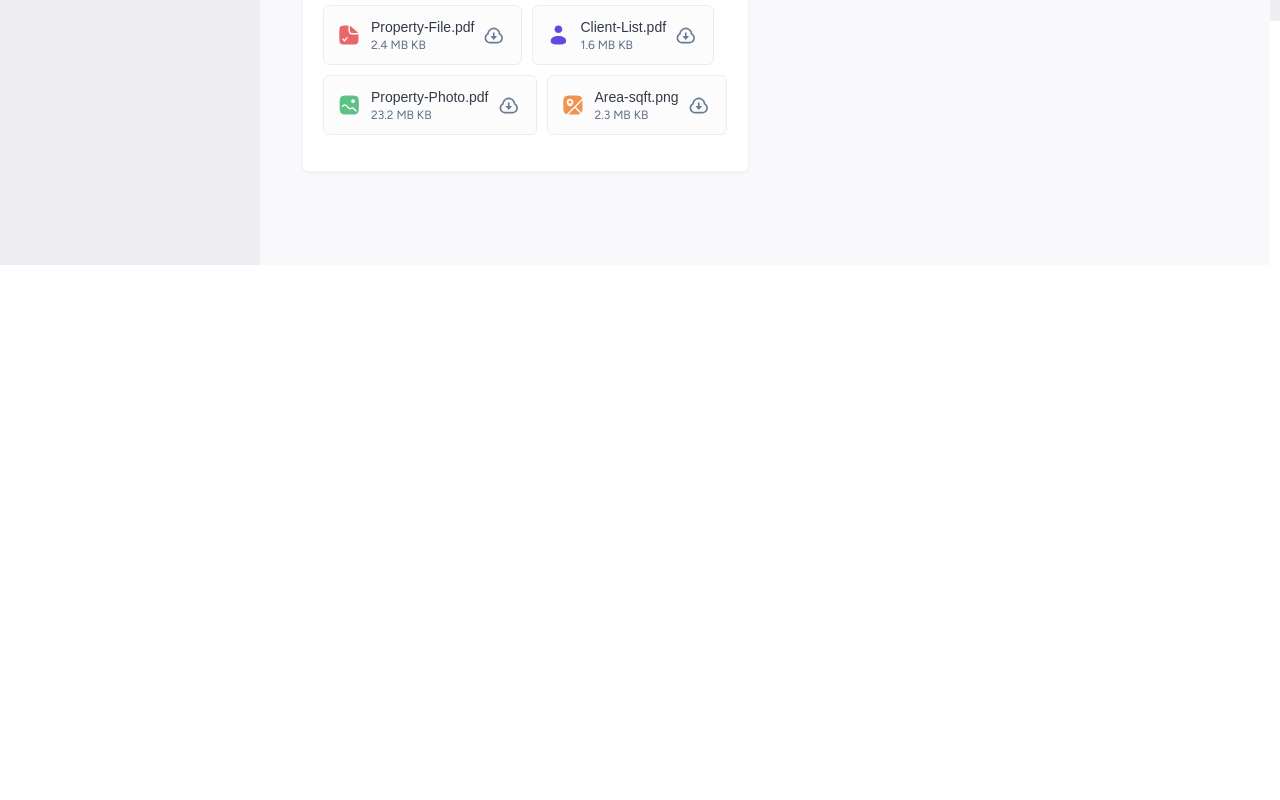
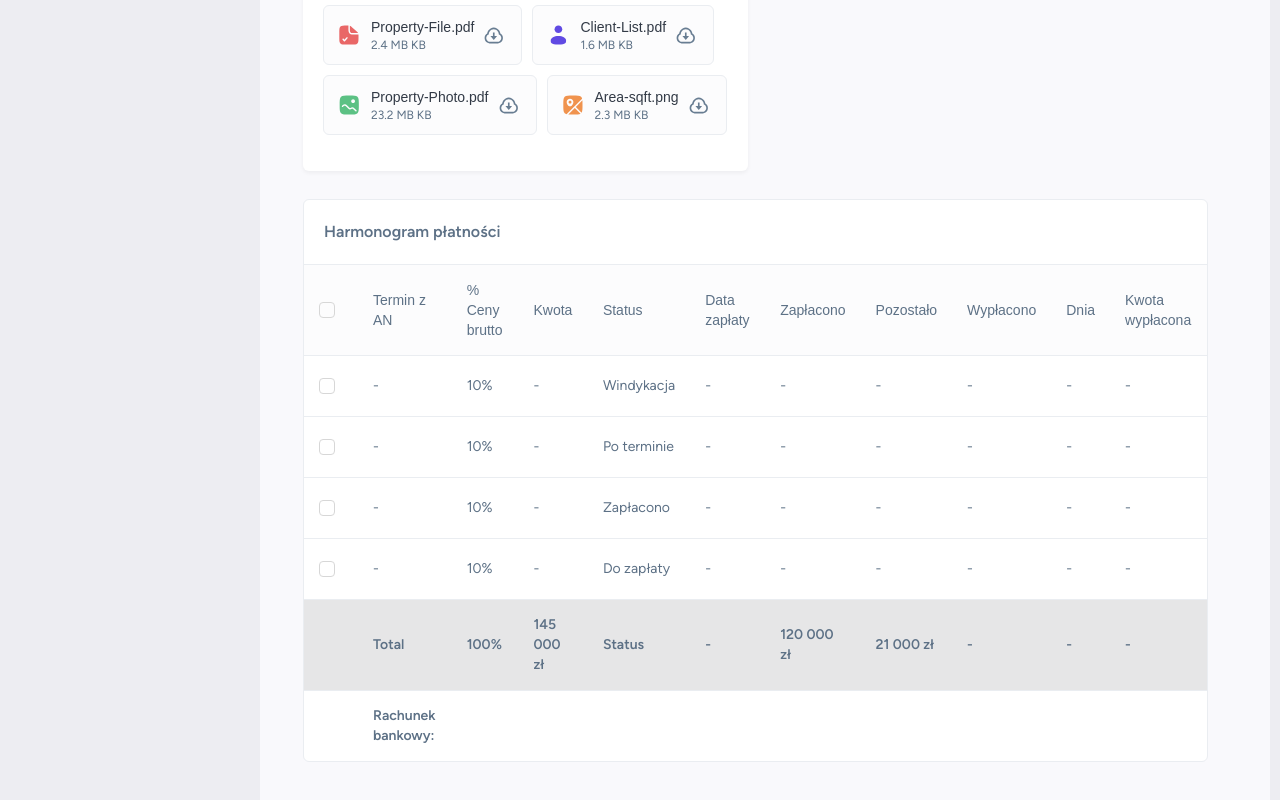
Before and after one commit to nazar-koltsun/sovo, a React (Create React App) app: page /payments in a window 1280 px wide. Shown: the part 779-1579 px from the top of the page. Before the commit the page ends 1044 px from the top, so only its background shows below. Built offline with nearby package versions, Linux system fonts and the light colour scheme; the HTML template or start-up script is replaced by a standard one; a web font is replaced by a local one.

Commit message:
Added 'Table' component

```diff
--- /dev/null
+++ b/src/components/Table.jsx
@@ -0,0 +1,83 @@
+const TableCheckBox = ({ onChange }) => {
+  return (
+    <input
+      className="flex items-center justify-center appearance-none w-4 h-4 border border-[#D7D7D7] rounded-[4px]  checked:before:content-['✅'] checked:before:w-4 checked:before:h-4"
+      type="checkbox"
+      onChange={onChange}
+    />
+  );
+};
+
+const Table = ({
+  topContent,
+  data,
+  summary,
+  bill,
+  editable = false,
+  className,
+}) => {
+  const basicTdClasses = 'py-[15px] px-[15px] text-left';
+  return (
+    <div
+      className={`${className} bg-white rounded-[6px] border border-[var(--bright-gray)] text-[var(--electric-blue)] overflow-x-auto`}
+    >
+      <div className="py-[20px] px-[20px] border-b border-[var(--bright-gray)]">
+        {topContent}
+      </div>
+      <table className="table-auto w-full">
+        <thead>
+          <tr className="bg-[var(--lotion)] border-b border-[var(--bright-gray)]">
+            {editable && (
+              <th className={`${basicTdClasses} w-[54px]`}>
+                <div className="flex items-center">
+                  <TableCheckBox onChange={() => {}} />
+                </div>
+              </th>
+            )}
+            {Object.keys(data[0]).map((key, index) => (
+              <th key={index} className={`${basicTdClasses} font-medium`}>
+                {key}
+              </th>
+            ))}
+          </tr>
+        </thead>
+        <tbody>
+          {data.map((row, rowIndex) => (
+            <tr key={rowIndex} className="border-b border-[var(--bright-gray)]">
+              {editable && (
+                <td className="text-left py-[22px] px-[15px] w-[54px]">
+                  <div className="flex items-center">
+                    <TableCheckBox onChange={() => {}} />
+                  </div>
+                </td>
+              )}
+              {Object.keys(row).map((key, index) => (
+                <td key={index} className={`${basicTdClasses}`}>
+                  {row[key]}
+                </td>
+              ))}
+            </tr>
+          ))}
+          <tr className="bg-[#E6E6E7] border-b border-[var(--bright-gray)]">
+            {editable && <td className="w-[54px]"></td>}
+            {Object.keys(data[0]).map((key, index) => (
+              <td key={index} className={`${basicTdClasses} font-semibold`}>
+                {summary[key]}
+              </td>
+            ))}
+          </tr>
+          <tr>
+            {editable && <td className="w-[54px]"></td>}
+            {Object.keys(data[0]).map((key, index) => (
+              <td key={index} className={`${basicTdClasses} font-semibold`}>
+                {bill[key]}
+              </td>
+            ))}
+          </tr>
+        </tbody>
+      </table>
+    </div>
+  );
+};
+
+export default Table;
--- a/src/index.css
+++ b/src/index.css
@@ -11,6 +11,10 @@
   --maroon: #780000;
   --bright-gray: #EAEDF1;
   --lotion: #FCFCFD;
+}
+
+body {
+  height: 100vh;
 }
 
 @font-face {
--- a/src/pages/Payments.jsx
+++ b/src/pages/Payments.jsx
@@ -8,6 +8,7 @@ import BlockTitle from '../components/BlockTitle';
 import DetailsList from '../components/DetailsList';
 import ClientFilesList from '../components/ClientFilesList';
 import Vindication from '../components/Vindication';
+import Table from '../components/Table';
 
 const CUSTOMER_DETAILS = [
   {
@@ -95,7 +96,6 @@ const CLIENT_FILES = [
     name: 'Area-sqft.png',
     size: '2.3 MB',
   },
-
 ];
 
 const VINDICATIONS_LIST = [
@@ -106,8 +106,8 @@ const VINDICATIONS_LIST = [
     status: {
       type: 'success',
       title: 'Wysłano',
-      date: '11/10/24'
-    }
+      date: '11/10/24',
+    },
   },
   {
     title: 'Przypomnienie o płatności',
@@ -116,8 +116,8 @@ const VINDICATIONS_LIST = [
     status: {
       type: 'pending',
       title: 'Wysyłka',
-      date: '24/10/24'
-    }
+      date: '24/10/24',
+    },
   },
   {
     title: 'Przypomnienie o płatności',
@@ -126,10 +126,75 @@ const VINDICATIONS_LIST = [
     status: {
       type: 'failed',
       title: 'Wysyłka nieudana',
-      date: '25/10/24'
-    }
+      date: '25/10/24',
+    },
   },
 ];
+
+const TABLE_DATA = [
+  {
+    'Termin z AN': '-',
+    '% Ceny brutto': '10%',
+    Kwota: '-',
+    Status: 'Windykacja',
+    'Data zapłaty': '-',
+    Zapłacono: '-',
+    Pozostało: '-',
+    Wypłacono: '-',
+    Dnia: '-',
+    'Kwota wypłacona': '-',
+  },
+  {
+    'Termin z AN': '-',
+    '% Ceny brutto': '10%',
+    Kwota: '-',
+    Status: 'Po terminie',
+    'Data zapłaty': '-',
+    Zapłacono: '-',
+    Pozostało: '-',
+    Wypłacono: '-',
+    Dnia: '-',
+    'Kwota wypłacona': '-',
+  },
+  {
+    'Termin z AN': '-',
+    '% Ceny brutto': '10%',
+    Kwota: '-',
+    Status: 'Zapłacono',
+    'Data zapłaty': '-',
+    Zapłacono: '-',
+    Pozostało: '-',
+    Wypłacono: '-',
+    Dnia: '-',
+    'Kwota wypłacona': '-',
+  },
+  {
+    'Termin z AN': '-',
+    '% Ceny brutto': '10%',
+    Kwota: '-',
+    Status: 'Do zapłaty',
+    'Data zapłaty': '-',
+    Zapłacono: '-',
+    Pozostało: '-',
+    Wypłacono: '-',
+    Dnia: '-',
+    'Kwota wypłacona': '-',
+  },
+];
+
+const TABLE_SUMMARY = {
+  'Termin z AN': 'Total',
+  '% Ceny brutto': '100%',
+  Kwota: '145 000 zł',
+  Status: 'Status',
+  'Data zapłaty': '-',
+  Zapłacono: '120 000 zł',
+  Pozostało: '21 000 zł',
+  Wypłacono: '-',
+  Dnia: '-',
+  'Kwota wypłacona': '-',
+};
+const TABLE_BILL = { 'Termin z AN': 'Rachunek bankowy:', age: '-' };
 
 const Payments = () => {
   return (
@@ -174,6 +239,15 @@ const Payments = () => {
 
         <Vindication items={VINDICATIONS_LIST} />
       </div>
+
+      <Table
+        className="mt-[28px]"
+        topContent={<BlockTitle>Harmonogram płatności</BlockTitle>}
+        data={TABLE_DATA}
+        summary={TABLE_SUMMARY}
+        bill={TABLE_BILL}
+        editable
+      />
     </PageWrapper>
   );
 };
--- a/src/pages/RootLayout.jsx
+++ b/src/pages/RootLayout.jsx
@@ -5,7 +5,7 @@ import Header from '../components/Header';
 const RootLayout = () => {
   return (
     <>
-      <div className="grid grid-cols-[260px_1fr] grid-rows-[auto_1fr] h-screen pr-2.5 bg-[#EDEDF2] font-figtree text-sm">
+      <div className="grid grid-cols-[260px_1fr] grid-rows-[auto_1fr] pr-2.5 bg-[#EDEDF2] font-figtree text-sm">
         <Header />
         <Sidebar />
         <main className="col-start-2 bg-[#F9F9FC] border-t-[2px] border-t-[#EEF2F7]">
```
